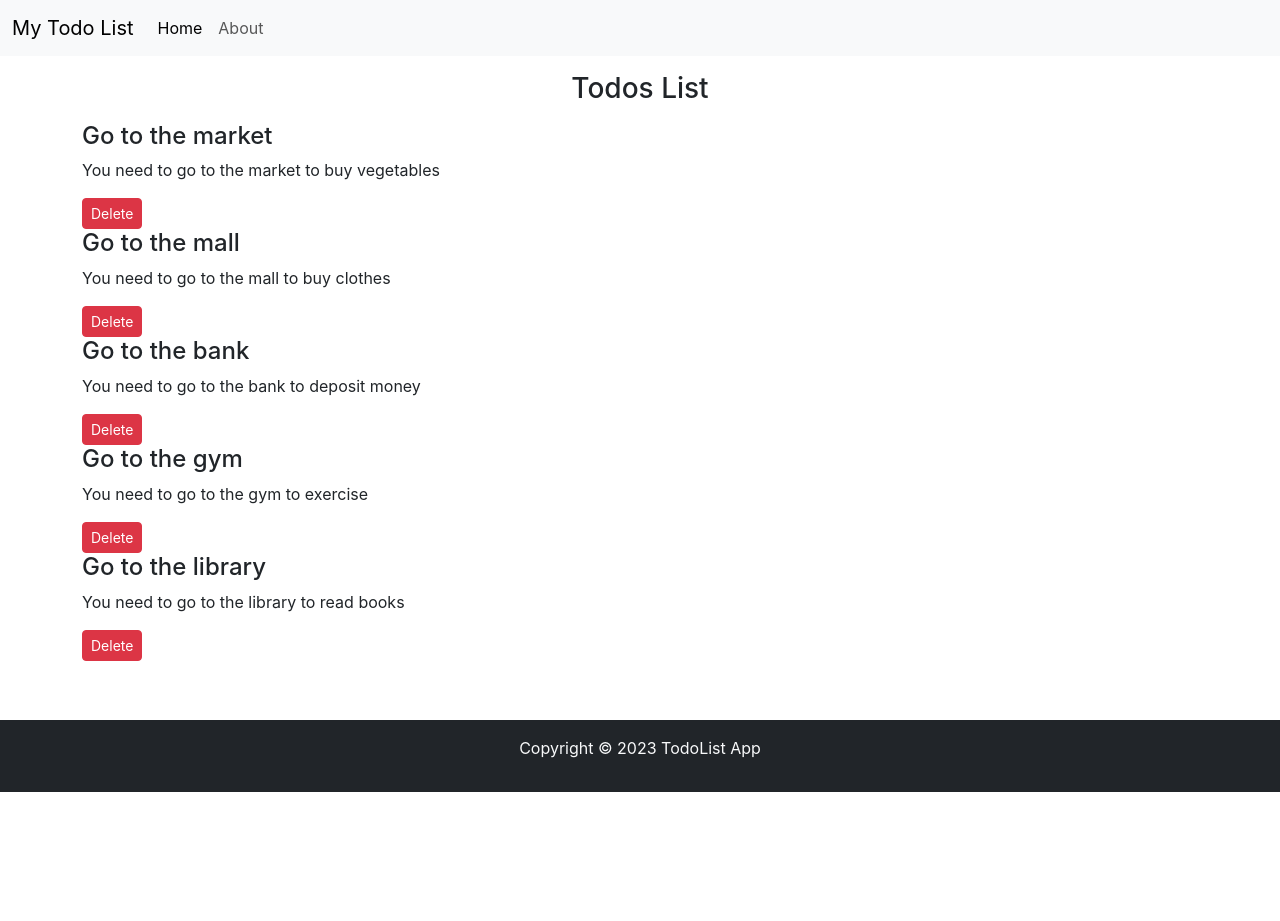
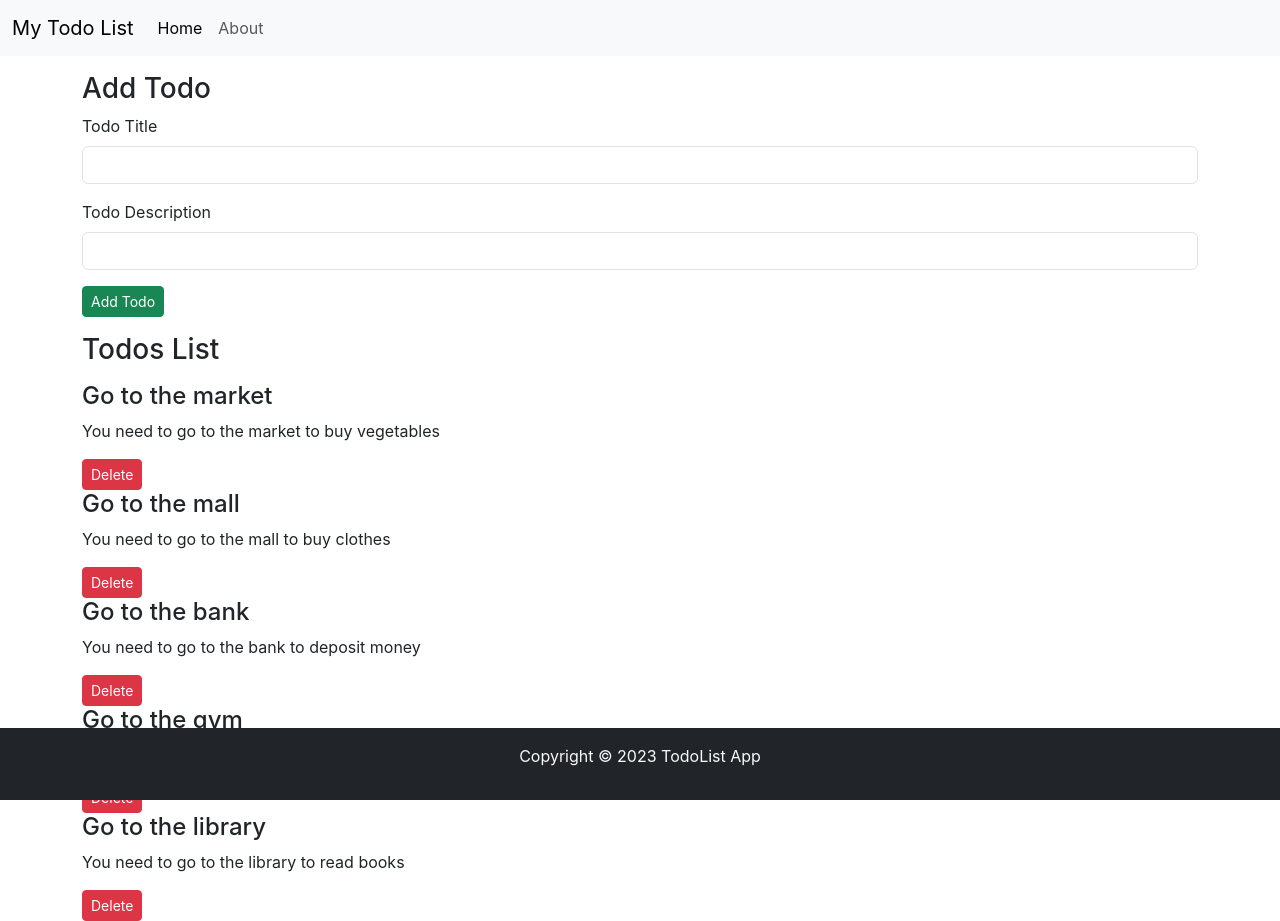
Before and after one commit to sthaaayush/To-Do-List, a React (Create React App) app: page / in a window 1280 px wide. Before the commit the page ends 800 px from the top, so only its background shows below. Built offline with nearby package versions, Linux system fonts and the light colour scheme.

Commit message:
AddTodo: Semi Working addTodo functionality

```diff
--- a/src/App.js
+++ b/src/App.js
@@ -2,9 +2,12 @@
 import Header from './MyComponents/Header';
 import Todos from './MyComponents/Todos';
 import Footer from './MyComponents/Footer';
-import { useState } from 'react';
+import {useState } from 'react';
+import {AddTodo} from './MyComponents/AddTodo';
 
 function App() {
+
+  // Function to handle deletion of a todo item
   const onDelete = (todo) =>{
     // /* Deleting this way in react does not work
     // let index = todos.indexOf(todo);
@@ -18,6 +21,19 @@
     alert("Task " + todo.sno + " has been deleted");
   }
 
+  // Function to add a new todo item
+  const addTodo = (title, desc) => {
+    console.log("Adding a new todo " + title + " " + desc);
+    const sno = todos.length + 1;
+    const myTodo = {
+      sno: sno,
+      title: title,
+      desc: desc
+    }
+    setTodos([todos, myTodo]);
+  };
+
+  // Initial state for todos
     const [todos, setTodos] = useState([
     {
       sno: 1,
@@ -46,9 +62,11 @@
     }
   ]);
 
+  // Render the main application
   return (
     <>
       <Header title='My Todo List' searchBar={false}/>
+      <AddTodo addTodo={addTodo}/>
       <Todos todos={todos} onDelete={onDelete}/>
       <Footer/>
     </>
--- /dev/null
+++ b/src/MyComponents/AddTodo.js
@@ -0,0 +1,61 @@
+import React, { useState } from "react";
+
+export const AddTodo = ({ addTodo }) => {
+    const [title, setTitle] = useState("");
+    const [desc, setDesc] = useState("");
+
+    const submit = (e) => {
+        e.preventDefault();
+        if (!title || !desc) {
+            alert("Title or Description cannot be blank");
+        }
+        addTodo(title, desc);
+    };
+    return (
+        <div className="container my-3">
+            <h3>Add Todo</h3>
+            <form onSubmit={submit}>
+
+                {/* Title field */}
+                <div className="mb-3">
+                    <label htmlFor="Title" className="form-label">
+                        Todo Title
+                    </label>
+                    <input
+                        type="text"
+                        className="form-control"
+                        id="title"
+                        aria-describedby="emailHelp"
+                        value={title}
+                        onChange={(e) => {
+                            setTitle(e.target.value);
+                        }}
+                    />
+                </div>
+
+                {/* Description field */}
+                <div className="mb-3">
+                    <label htmlFor="description" className="form-label">
+                        Todo Description
+                    </label>
+                    <input
+                        type="text"
+                        className="form-control"
+                        id="description"
+                        value={desc}
+                        onChange={(e) => {
+                            setDesc(e.target.value);
+                        }}
+                    />
+                </div>
+
+                {/* Submit button */}
+                <button type="submit" className="btn btn-sm btn-success">
+                    Add Todo
+                </button>
+            </form>
+        </div>
+    );
+};
+
+export default AddTodo;
--- a/src/MyComponents/Footer.js
+++ b/src/MyComponents/Footer.js
@@ -1,13 +1,10 @@
 import React from "react";
 
 export default function Footer() {
+  let footerStyle = { position: "fixed", bottom: 0, width: "100%" }
   return (
-    <>
-      <footer className="bg-dark text-light py-3 text-center" style={
-        { position: "fixed", top: "90vh", width: "100%" }
-      }>
+      <footer className="bg-dark text-light py-3 text-center" style={footerStyle}>
         <p> Copyright &copy; 2023 TodoList App</p>
       </footer>
-    </>
   );
 }
--- a/src/MyComponents/Todos.js
+++ b/src/MyComponents/Todos.js
@@ -5,7 +5,7 @@
   // This component will display the list of todos
   return (
     <div className="container" >
-      <h3  className="text-center my-3" >Todos List</h3>
+      <h3  className="my-3" >Todos List</h3>
       {/* Using map to iterate over todos and render Todoitem for each todo */}
       { todos.map((todo) => {
         return <Todoitem todo = {todo} key={todo.sno} OnDelete={onDelete}/>;
```
